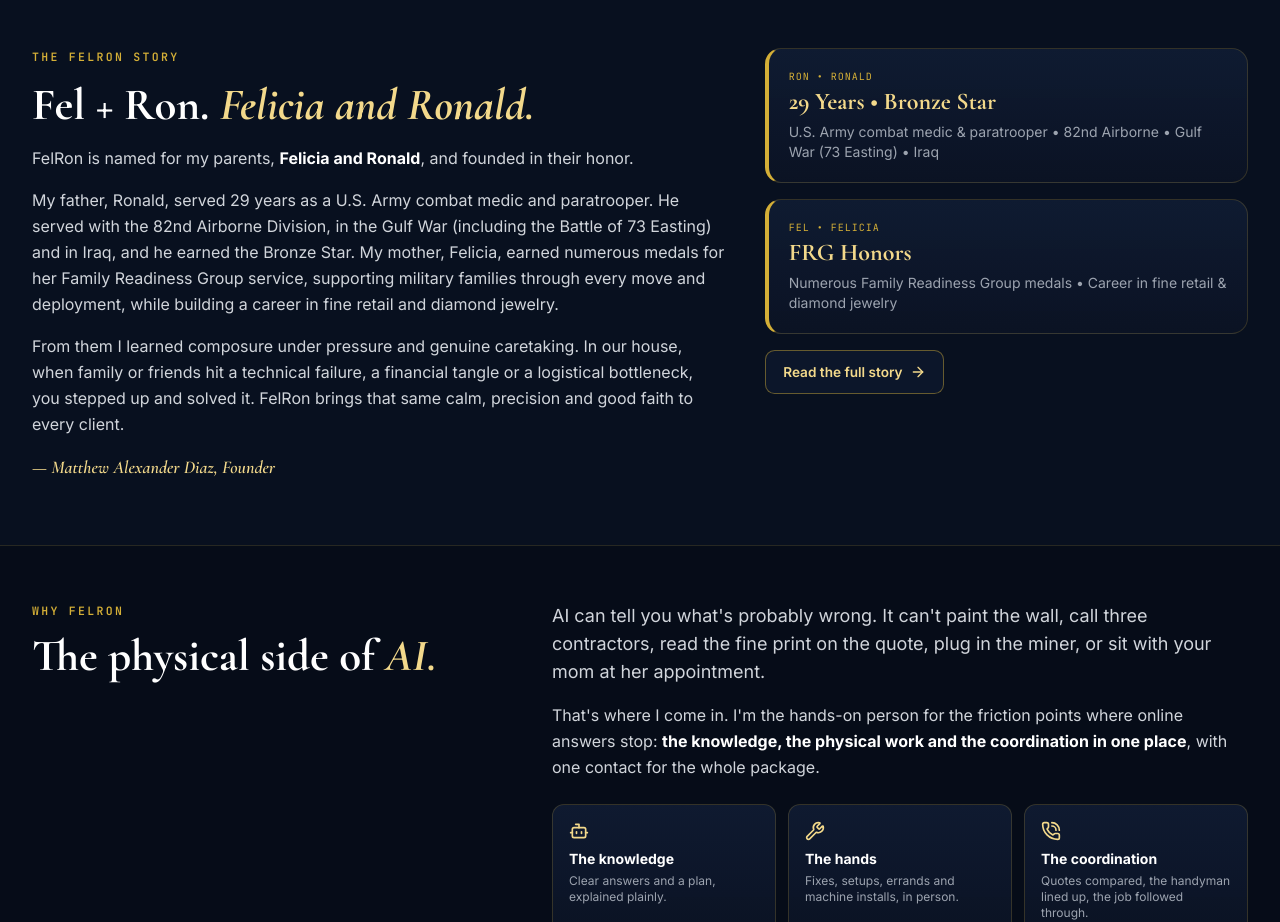
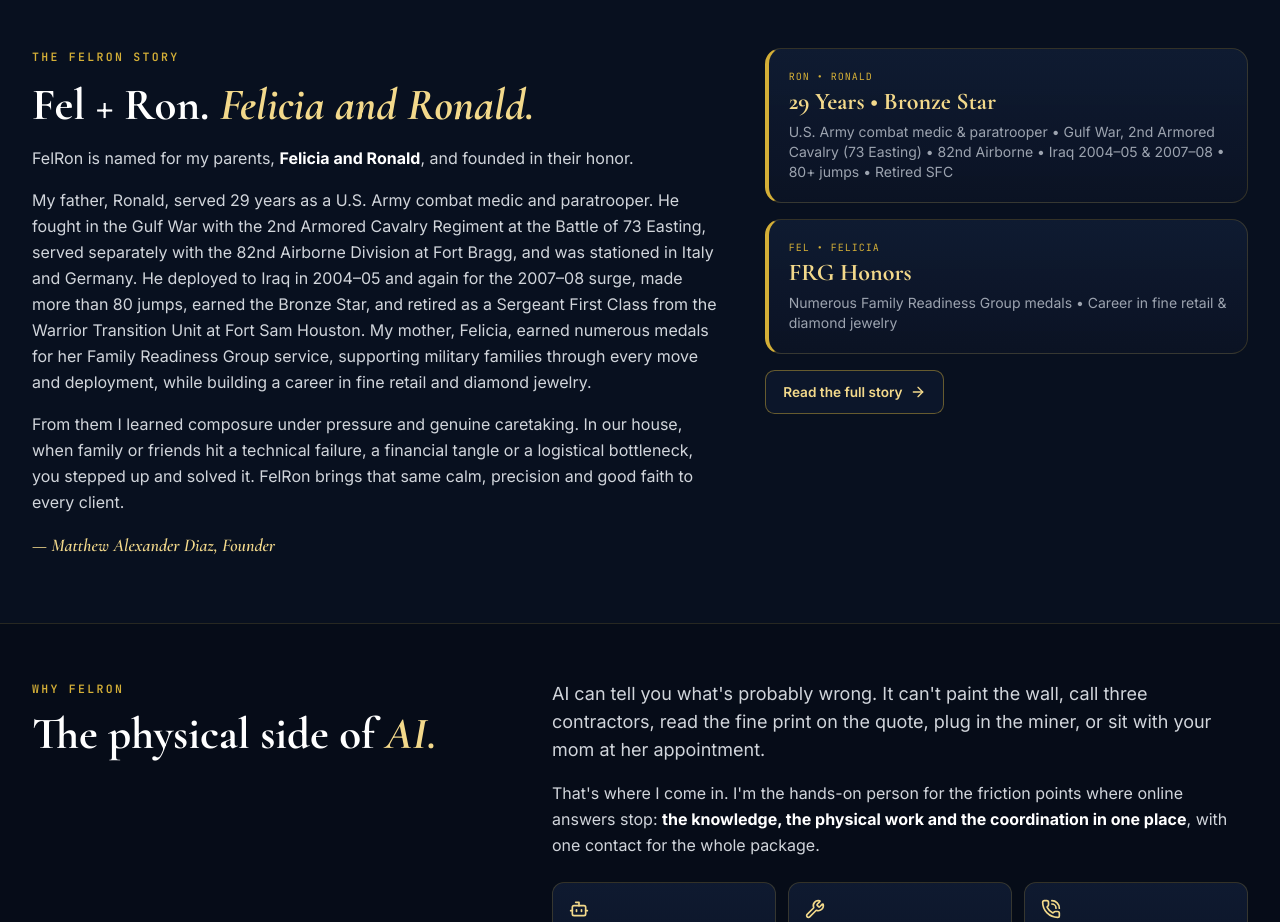
Before and after one commit to MaDe343/felron-site, a plain HTML site: page index.html in a window 1280 px wide. Shown: the part 960-1882 px from the top of the page. Drawn offline with nearby package versions, Linux system fonts and the light colour scheme.

Commit message:
v6.1: correct Ronald's service record (2nd ACR at 73 Easting; 82nd Airborne separately)

```diff
--- a/index.html
+++ b/index.html
@@ -144,8 +144,8 @@
   <section class="border-b border-gold-400/15 bg-navy-900/60"><div class="max-w-7xl mx-auto px-5 sm:px-8 py-14 sm:py-16 grid grid-cols-1 lg:grid-cols-12 gap-10 items-start">
     <div class="lg:col-span-7 space-y-4"><div class="eyebrow">The FelRon story</div>
       <h2 class="serif h-section font-bold text-white">Fel + Ron. <span class="italic text-gold-300">Felicia and Ronald.</span></h2>
-      <p class="text-gray-300 leading-relaxed">FelRon is named for my parents, <strong class="text-white">Felicia and Ronald</strong>, and founded in their honor.</p><p class="text-gray-300 leading-relaxed">My father, Ronald, served 29 years as a U.S. Army combat medic and paratrooper. He served with the 82nd Airborne Division, in the Gulf War (including the Battle of 73 Easting) and in Iraq, and he earned the Bronze Star. My mother, Felicia, earned numerous medals for her Family Readiness Group service, supporting military families through every move and deployment, while building a career in fine retail and diamond jewelry.</p><p class="text-gray-300 leading-relaxed">From them I learned composure under pressure and genuine caretaking. In our house, when family or friends hit a technical failure, a financial tangle or a logistical bottleneck, you stepped up and solved it. FelRon brings that same calm, precision and good faith to every client.</p><div class="serif italic text-lg text-gold-300">— Matthew Alexander Diaz, Founder</div></div>
-    <div class="lg:col-span-5 space-y-4"><div class="card rounded-2xl p-5 border-l-4 border-l-gold-400"><div class="text-[10px] font-mono uppercase tracking-widest text-gold-400">Ron • Ronald</div><div class="serif text-2xl font-bold text-gold-300 mt-0.5">29 Years • Bronze Star</div><p class="text-sm text-gray-400 mt-1">U.S. Army combat medic &amp; paratrooper • 82nd Airborne • Gulf War (73 Easting) • Iraq</p></div>
+      <p class="text-gray-300 leading-relaxed">FelRon is named for my parents, <strong class="text-white">Felicia and Ronald</strong>, and founded in their honor.</p><p class="text-gray-300 leading-relaxed">My father, Ronald, served 29 years as a U.S. Army combat medic and paratrooper. He fought in the Gulf War with the 2nd Armored Cavalry Regiment at the Battle of 73 Easting, served separately with the 82nd Airborne Division at Fort Bragg, and was stationed in Italy and Germany. He deployed to Iraq in 2004–05 and again for the 2007–08 surge, made more than 80 jumps, earned the Bronze Star, and retired as a Sergeant First Class from the Warrior Transition Unit at Fort Sam Houston. My mother, Felicia, earned numerous medals for her Family Readiness Group service, supporting military families through every move and deployment, while building a career in fine retail and diamond jewelry.</p><p class="text-gray-300 leading-relaxed">From them I learned composure under pressure and genuine caretaking. In our house, when family or friends hit a technical failure, a financial tangle or a logistical bottleneck, you stepped up and solved it. FelRon brings that same calm, precision and good faith to every client.</p><div class="serif italic text-lg text-gold-300">— Matthew Alexander Diaz, Founder</div></div>
+    <div class="lg:col-span-5 space-y-4"><div class="card rounded-2xl p-5 border-l-4 border-l-gold-400"><div class="text-[10px] font-mono uppercase tracking-widest text-gold-400">Ron • Ronald</div><div class="serif text-2xl font-bold text-gold-300 mt-0.5">29 Years • Bronze Star</div><p class="text-sm text-gray-400 mt-1">U.S. Army combat medic &amp; paratrooper • Gulf War, 2nd Armored Cavalry (73 Easting) • 82nd Airborne • Iraq 2004–05 &amp; 2007–08 • 80+ jumps • Retired SFC</p></div>
   <div class="card rounded-2xl p-5 border-l-4 border-l-gold-400"><div class="text-[10px] font-mono uppercase tracking-widest text-gold-400">Fel • Felicia</div><div class="serif text-2xl font-bold text-gold-300 mt-0.5">FRG Honors</div><p class="text-sm text-gray-400 mt-1">Numerous Family Readiness Group medals • Career in fine retail &amp; diamond jewelry</p></div><a href="#/about" class="btn-ghost">Read the full story <i data-lucide="arrow-right" class="w-4 h-4"></i></a></div>
   </div></section>
   <section class="border-b border-gold-400/15"><div class="max-w-7xl mx-auto px-5 sm:px-8 py-14 grid grid-cols-1 lg:grid-cols-12 gap-8 items-start">
@@ -343,10 +343,10 @@
   <section class="max-w-7xl mx-auto px-5 sm:px-8 py-14 grid grid-cols-1 lg:grid-cols-12 gap-10">
     <div class="lg:col-span-8 space-y-5 text-gray-300 leading-relaxed">
       <h2 class="serif h-section font-bold text-white">Fel + Ron. <span class="italic text-gold-300">Felicia and Ronald.</span></h2>
-      <p>FelRon is named for my parents, <strong class="text-white">Felicia and Ronald</strong>, and founded in their honor.</p><p>My father, Ronald, served 29 years as a U.S. Army combat medic and paratrooper. He served with the 82nd Airborne Division, in the Gulf War (including the Battle of 73 Easting) and in Iraq, and he earned the Bronze Star. My mother, Felicia, earned numerous medals for her Family Readiness Group service, supporting military families through every move and deployment, while building a career in fine retail and diamond jewelry.</p><p>From them I learned composure under pressure and genuine caretaking. In our house, when family or friends hit a technical failure, a financial tangle or a logistical bottleneck, you stepped up and solved it. FelRon brings that same calm, precision and good faith to every client.</p>
+      <p>FelRon is named for my parents, <strong class="text-white">Felicia and Ronald</strong>, and founded in their honor.</p><p>My father, Ronald, served 29 years as a U.S. Army combat medic and paratrooper. He fought in the Gulf War with the 2nd Armored Cavalry Regiment at the Battle of 73 Easting, served separately with the 82nd Airborne Division at Fort Bragg, and was stationed in Italy and Germany. He deployed to Iraq in 2004–05 and again for the 2007–08 surge, made more than 80 jumps, earned the Bronze Star, and retired as a Sergeant First Class from the Warrior Transition Unit at Fort Sam Houston. My mother, Felicia, earned numerous medals for her Family Readiness Group service, supporting military families through every move and deployment, while building a career in fine retail and diamond jewelry.</p><p>From them I learned composure under pressure and genuine caretaking. In our house, when family or friends hit a technical failure, a financial tangle or a logistical bottleneck, you stepped up and solved it. FelRon brings that same calm, precision and good faith to every client.</p>
       <p>Today I'm the hands-on person for the friction points where online answers stop. I source and set up crypto hardware, fix what I can fix myself, line up the handyman I work with for painting and easy fixes, make the calls and compare the quotes, and teach the money and market concepts I use personally. You get the knowledge, the physical work and the coordination in one place.</p>
     </div>
-    <div class="lg:col-span-4 space-y-4"><div class="card rounded-2xl p-5 border-l-4 border-l-gold-400"><div class="text-[10px] font-mono uppercase tracking-widest text-gold-400">Ron • Ronald</div><div class="serif text-2xl font-bold text-gold-300 mt-0.5">29 Years • Bronze Star</div><p class="text-sm text-gray-400 mt-1">U.S. Army combat medic &amp; paratrooper • 82nd Airborne • Gulf War (73 Easting) • Iraq</p></div>
+    <div class="lg:col-span-4 space-y-4"><div class="card rounded-2xl p-5 border-l-4 border-l-gold-400"><div class="text-[10px] font-mono uppercase tracking-widest text-gold-400">Ron • Ronald</div><div class="serif text-2xl font-bold text-gold-300 mt-0.5">29 Years • Bronze Star</div><p class="text-sm text-gray-400 mt-1">U.S. Army combat medic &amp; paratrooper • Gulf War, 2nd Armored Cavalry (73 Easting) • 82nd Airborne • Iraq 2004–05 &amp; 2007–08 • 80+ jumps • Retired SFC</p></div>
   <div class="card rounded-2xl p-5 border-l-4 border-l-gold-400"><div class="text-[10px] font-mono uppercase tracking-widest text-gold-400">Fel • Felicia</div><div class="serif text-2xl font-bold text-gold-300 mt-0.5">FRG Honors</div><p class="text-sm text-gray-400 mt-1">Numerous Family Readiness Group medals • Career in fine retail &amp; diamond jewelry</p></div>
       <div class="card rounded-2xl p-5 space-y-2"><div class="eyebrow">Training &amp; experience</div><ul class="chk space-y-1.5 text-sm text-gray-300"><li><span>Logistics &amp; Supply Chain Management (Northeast Lakeview College)</span></li><li><span>Electrical Concepts &amp; HVAC Systems coursework (Southern Careers Institute)</span></li><li><span>Years of retail and assistant-GM management: pricing, inventory, vendors and teams</span></li><li><span>Data tools built in Python and Go</span></li><li><span>AP Macroeconomics &amp; AP European History</span></li></ul></div></div>
   </section>
```
Also changed, not shown: 2 other files.
